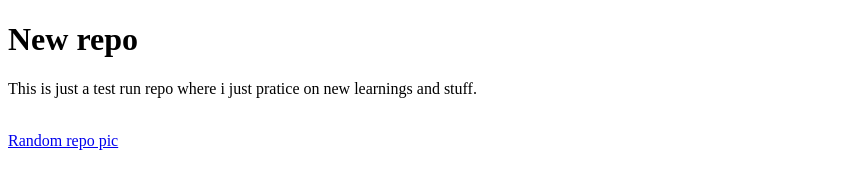
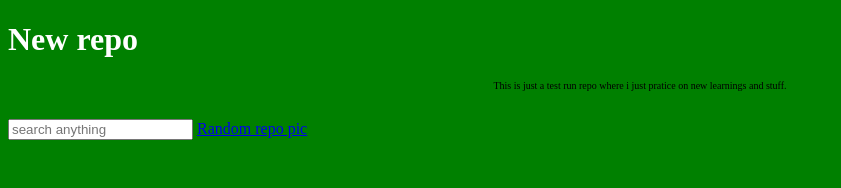
Before and after one commit to amyyalex/mynewrepo, a plain HTML site: page index.html in a window 1280 px wide. Shown: the whole page, without its empty margins (0-841 px from the left). Drawn offline with Linux system fonts and the light colour scheme.

Commit message:
Add: link to css file

```diff
--- a/index.html
+++ b/index.html
@@ -5,11 +5,13 @@
         <meta name="keywords" content="HTML, CSS">
         <meta name="viewport" content="width=device-width, initial-scale=1.0">
         <title>My new repo</title>
+        <link rel="stylesheet" href="style.css">
     </head>
     <body>
         <h1>New repo</h1>
         <p>This is just a test run repo where i just pratice on new learnings and stuff.</p>
         <br>
+        <input type="text" class="search-input" placeholder="search anything">
         <a href="https://www.google.com/imgres?imgurl=https%3A%2F%2Fmiro.medium.com%2Fmax%2F512%2F1*w07Er4gPg8H2Ew-P0HhxNA.png&imgrefurl=https%3A%2F%2Fmedium.com%2Fan-idea%2Fgit-101-whats-a-git-repository-and-how-to-create-it-6897902fecbc&tbnid=BmTfdViV5iZmoM&vet=12ahUKEwjuxcS29J75AhVuavEDHZ77B94QMygIegUIARDnAQ..i&docid=YRGeL_bGD7kHQM&w=512&h=512&q=git%20repo&ved=2ahUKEwjuxcS29J75AhVuavEDHZ77B94QMygIegUIARDnAQ">Random repo pic</a>
     </body>
 </html>
```
